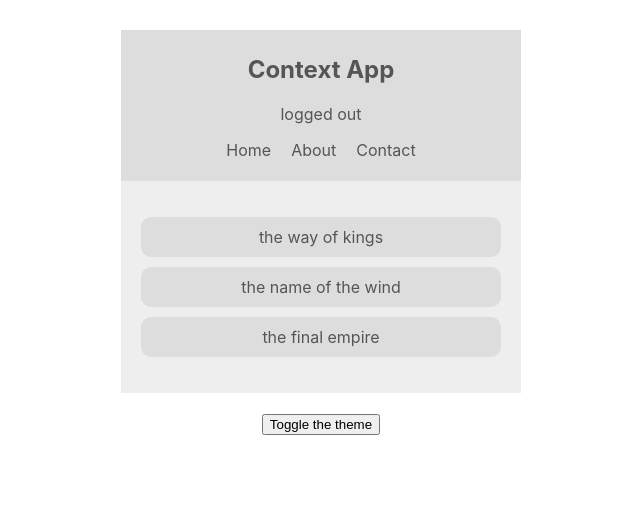
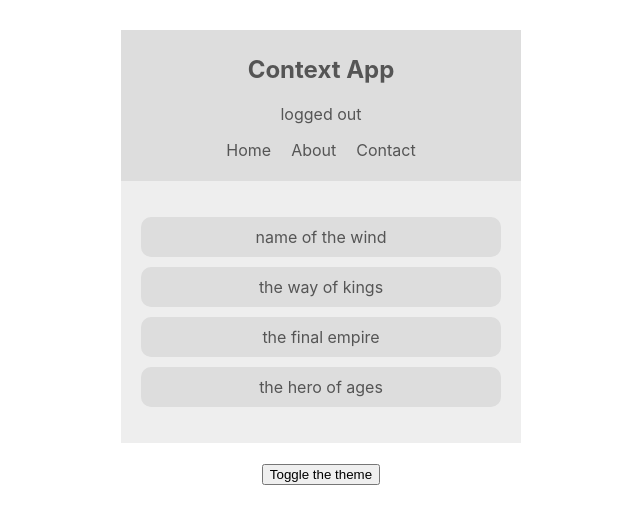
Before and after one commit to EriMiwa/context-app, a React (Create React App) app: page / in a window 1280 px wide. Shown: the top 524 px of the page, without its empty margins (319-959 px from the left). Built offline with nearby package versions, Linux system fonts and the light colour scheme.

Commit message:
add BookContext

```diff
--- a/src/App.js
+++ b/src/App.js
@@ -4,6 +4,7 @@ import BookList from './components/BookList';
 import ThemeContextProvider from './contexts/ThemeContext';
 import ThemeToggle from './components/ThemeToggle';
 import AuthContextProvider from './contexts/AuthContext';
+import BookContextProvider from './contexts/BookContext';
 
 
 function App() {
@@ -12,7 +13,9 @@ function App() {
       <ThemeContextProvider>
         <AuthContextProvider>
           <Navbar/>
-          <BookList/>
+          <BookContextProvider>
+            <BookList/>
+          </BookContextProvider>
           <ThemeToggle/>
         </AuthContextProvider>
       </ThemeContextProvider>
--- a/src/components/BookList.js
+++ b/src/components/BookList.js
@@ -1,5 +1,6 @@
 import React, { Component, useContext } from 'react'
 import { ThemeContext } from '../contexts/ThemeContext';
+import { BookContext } from '../contexts/BookContext';
 
 // class BookList extends Component {
 //   static contextType = ThemeContext;
@@ -20,13 +21,14 @@ import { ThemeContext } from '../contexts/ThemeContext';
 
 const BookList = () => {
   const {isLightTheme, light, dark} = useContext(ThemeContext);
+  const {books } = useContext(BookContext);
   const theme = isLightTheme ? light : dark;
   return (
     <div className="book-list" style={{ color: theme.syntax, background: theme.bg}}>
       <ul>
-        <li style={{background: theme.ui}}>the way of kings</li>
-        <li style={{background: theme.ui}}>the name of the wind</li>
-        <li style={{background: theme.ui}}>the final empire</li>
+        {books.map(book =>
+          <li style={{background: theme.ui}} key={book.id}>{book.title}</li>
+        )}
       </ul>
     </div>
    );
--- a/src/components/ThemeToggle.js
+++ b/src/components/ThemeToggle.js
@@ -1,14 +1,21 @@
-import React, { Component } from 'react'
+import React, { Component, useContext } from 'react'
 import { ThemeContext } from '../contexts/ThemeContext';
 
-class ThemeToggle extends Component {
-  static contextType = ThemeContext;
-  render() {
-    const { toggleTheme } = this.context;
-    return (
-      <button onClick={toggleTheme}>Toggle the theme</button>
-    );
-  }
+// class ThemeToggle extends Component {
+//   static contextType = ThemeContext;
+//   render() {
+//     const { toggleTheme } = this.context;
+//     return (
+//       <button onClick={toggleTheme}>Toggle the theme</button>
+//     );
+//   }
+// }
+
+const ThemeToggle = () => {
+  const {toggleTheme} = useContext(ThemeContext);
+  return (
+    <button onClick={toggleTheme}>Toggle the theme</button>
+  );
 }
 
 export default ThemeToggle;
--- /dev/null
+++ b/src/contexts/BookContext.js
@@ -0,0 +1,19 @@
+import React, { createContext, useState } from 'react'
+
+export const BookContext = createContext();
+
+const BookContextProvider = (props) => {
+  const [books, setBooks] = useState([
+    {title: 'name of the wind', id: 1},
+    {title: 'the way of kings', id: 2},
+    {title: 'the final empire', id: 3},
+    {title: 'the hero of ages', id: 4}
+  ])
+  return (
+    <BookContext.Provider value={{books}}>
+      {props.children}
+    </BookContext.Provider>
+   );
+}
+
+export default BookContextProvider;
```
